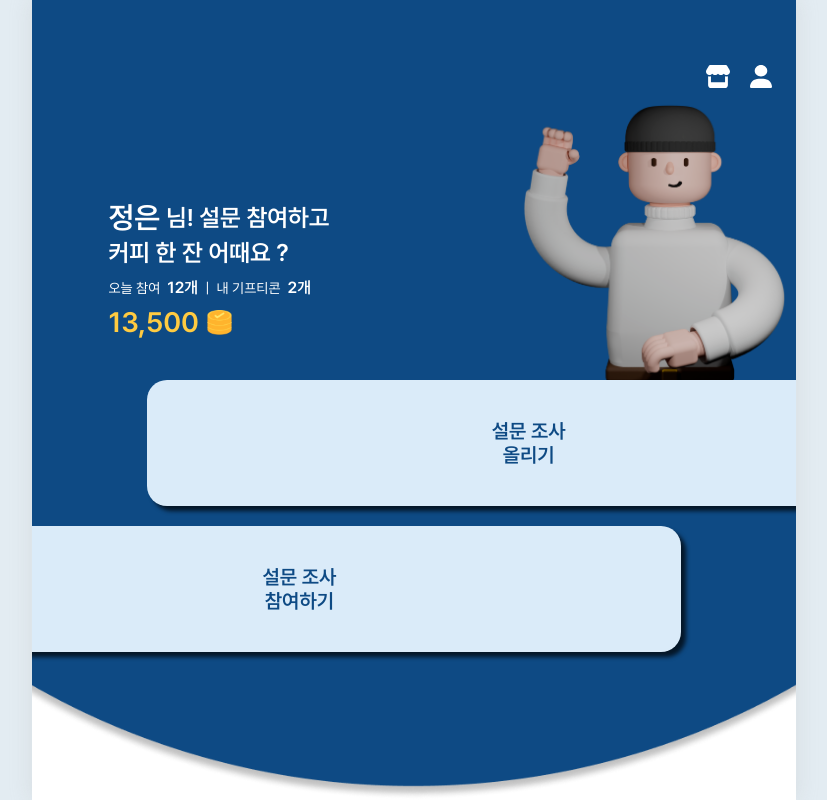
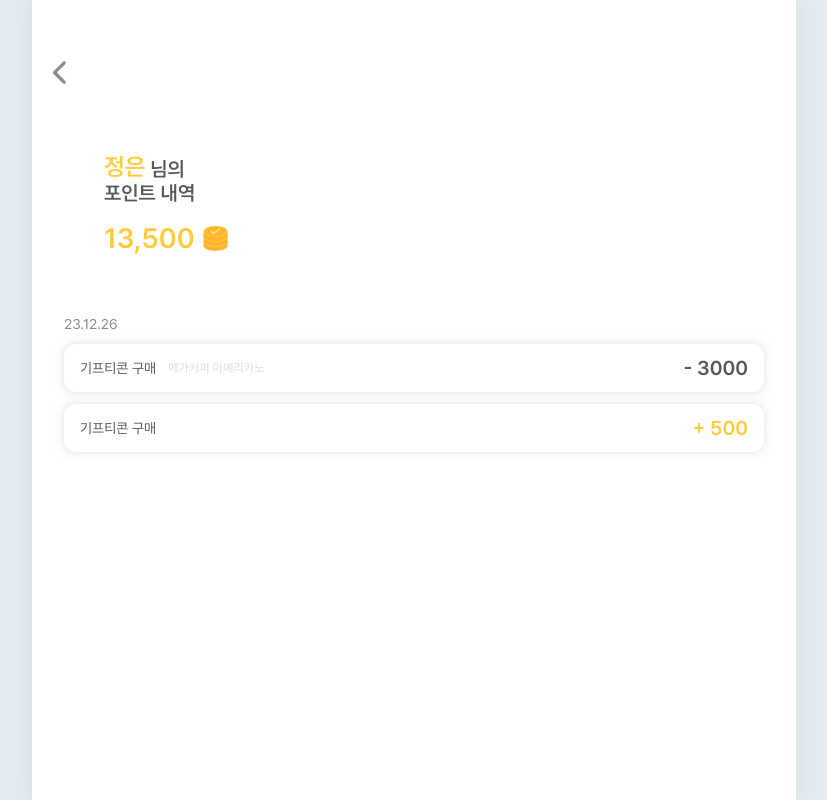
Before and after one commit to mingki831/Hannyang, a React (Create React App) app: page /mypoint in a window 1280 px wide. Shown: the whole page, without its empty margins (226-1053 px from the left). Built offline with nearby package versions, Linux system fonts and the light colour scheme.

Commit message:
feat/mypoint 페이지

```diff
--- a/src/pages/main/MainPageStyle.jsx
+++ b/src/pages/main/MainPageStyle.jsx
@@ -50,10 +50,10 @@ export const GuideText = styled.div`
   position: relative;
   display: flex;
   align-items: flex-end;
-  line-height: 35px;
+  line-height: 30px;
 
-  font-size: var(--font-large);
-  font-weight: var(--weight-semi-bold);
+  font-size: var(--font-medium);
+  font-weight: var(--weight-regular);
 `;
 
 export const NickText = styled.div`
--- /dev/null
+++ b/src/pages/mypage/MyInfoStyle.jsx
@@ -0,0 +1,74 @@
+import styled from 'styled-components';
+
+export const MainZone = styled.div`
+  position: relative;
+  width: 100%;
+  height: 200px;
+  padding: 52px;
+`;
+
+export const MainText = styled.div`
+  width: fit-content;
+  display: flex;
+  align-items: flex-end;
+
+  color: var(--grey-dark);
+  font-size: var(--font-medium);
+  font-weight: var(--weight-semi-bold);
+`;
+
+export const NickText = styled.div`
+  color: var(--yellow-money);
+  font-size: var(--font-large);
+  font-weight: var(--weight-semi-bold);
+`;
+
+export const HistoryZone = styled.div`
+  width: 100%;
+  height: fit-content;
+  padding: 12px;
+`;
+
+export const DateText = styled.div`
+  color: var(--grey-normal);
+  font-size: var(--font-small);
+  margin: 4px 0 4px 0;
+`;
+
+export const HistoryBox = styled.div`
+  width: 100%;
+  height: 48px;
+  margin: 12px 0 12px 0;
+  padding: 0 16px 0 16px;
+  display: flex;
+  align-items: center;
+  justify-content: space-between;
+
+  border-radius: 12px;
+  box-shadow: 0px 0px 8px 0px rgba(187, 187, 187, 0.50);
+`;
+
+export const HisCateText = styled.div`
+  color: var(--grey-dark);
+  font-size: var(--font-small);
+  display: flex;
+  align-items: center;
+`;
+
+export const HistoryText = styled.div`
+  color: var(--grey-light);
+  font-size: var(--font-micro);
+  margin-left: 12px;
+`;
+
+export const PlusPoint = styled.div`
+  color: var(--grey-dark);
+  font-weight: var(--weight-semi-bold);
+  font-size: var(--font-medium);
+`;
+
+export const MinusPoint = styled.div`
+  color: var(--yellow-money);
+  font-weight: var(--weight-semi-bold);
+  font-size: var(--font-medium);
+`;
--- a/src/pages/mypage/Mypage.jsx
+++ b/src/pages/mypage/Mypage.jsx
@@ -32,11 +32,11 @@ export default function Mypage() {
         </MypageST.ProfileZone>
         <MypageST.BtnZone>
             <MypageST.ProfileBtn>
-                <MypageST.DetailBtn>
+                <MypageST.DetailBtn onClick={()=>navigate('/mygifticon')}>
                   기프티콘 <SVG name='Goto' size='10' color='var(--grey-normal)'/>
                   <MypageST.NumberText>2</MypageST.NumberText>
                 </MypageST.DetailBtn>
-                <MypageST.DetailBtn>
+                <MypageST.DetailBtn onClick={()=>navigate('/mypoint')}>
                   포인트 <SVG name='Goto' size='10' color='var(--grey-normal)'/>
                   <MypageST.NumberText>13,200</MypageST.NumberText>
                 </MypageST.DetailBtn>
--- /dev/null
+++ b/src/pages/mypage/Mypoint.jsx
@@ -0,0 +1,53 @@
+import { useContext, useEffect } from 'react';
+
+import { PageContext } from '../../components/context/PageContext';
+
+import * as MyInfoST from './MyInfoStyle';
+import * as SignST from '../signup/SignUpStyle';
+import * as MainST from '../main/MainPageStyle'
+import Layout from '../../components/layout/Layout';
+import Logo2 from '../../components/imgs/Logo2.png'
+
+export default function Mypoint() {
+
+    const { setPage } = useContext(PageContext);
+
+    useEffect(() => {
+        setPage('mypoint');
+    }, []);
+
+    return (
+    <>
+    <Layout>
+    <SignST.ContentZone>
+        <MyInfoST.MainZone>
+            <MyInfoST.MainText>
+                <MyInfoST.NickText>정은</MyInfoST.NickText>&nbsp;님의
+            </MyInfoST.MainText>
+            <MyInfoST.MainText style={{marginBottom:'16px'}}>
+                포인트 내역
+            </MyInfoST.MainText>
+            <MainST.PointText>
+                13,500
+            <MainST.Logo2 src={Logo2}/>
+            </MainST.PointText>
+        </MyInfoST.MainZone>
+        <MyInfoST.HistoryZone>
+            <MyInfoST.DateText>23.12.26</MyInfoST.DateText>
+            <MyInfoST.HistoryBox>
+                <MyInfoST.HisCateText>
+                    기프티콘 구매
+                    <MyInfoST.HistoryText>메가커피 아메리카노</MyInfoST.HistoryText>
+                </MyInfoST.HisCateText>
+                <MyInfoST.PlusPoint>- 3000</MyInfoST.PlusPoint>
+            </MyInfoST.HistoryBox>
+            <MyInfoST.HistoryBox>
+                <MyInfoST.HisCateText>기프티콘 구매</MyInfoST.HisCateText>
+                <MyInfoST.MinusPoint>+ 500</MyInfoST.MinusPoint>
+            </MyInfoST.HistoryBox>
+        </MyInfoST.HistoryZone>
+    </SignST.ContentZone>
+    </Layout>
+    </>
+    )
+}
--- a/src/shared/router/Router.js
+++ b/src/shared/router/Router.js
@@ -9,7 +9,8 @@ import SignUp from '../../pages/signup/SignUp';
 import Login from '../../pages/login/Login'
 import SignUpSuccess from '../../pages/signup/SignUpSuccess';
 import Mypage from '../../pages/mypage/Mypage';
-import MypageEdit from '../../pages/mypage/MypageEdit'
+import MypageEdit from '../../pages/mypage/MypageEdit';
+import Mypoint from '../../pages/mypage/Mypoint';
 
 const Router = () => {
     return (
@@ -32,6 +33,7 @@ const Router = () => {
                 <Route path='/login' element={<Login/>}/>
                 <Route path='/mypage' element={<Mypage/>}/>
                 <Route path='/mypageEdit' element={<MypageEdit/>}/>
+                <Route path='/mypoint' element={<Mypoint/>}/>
             </Routes>
         </BrowserRouter>
         </>
```
